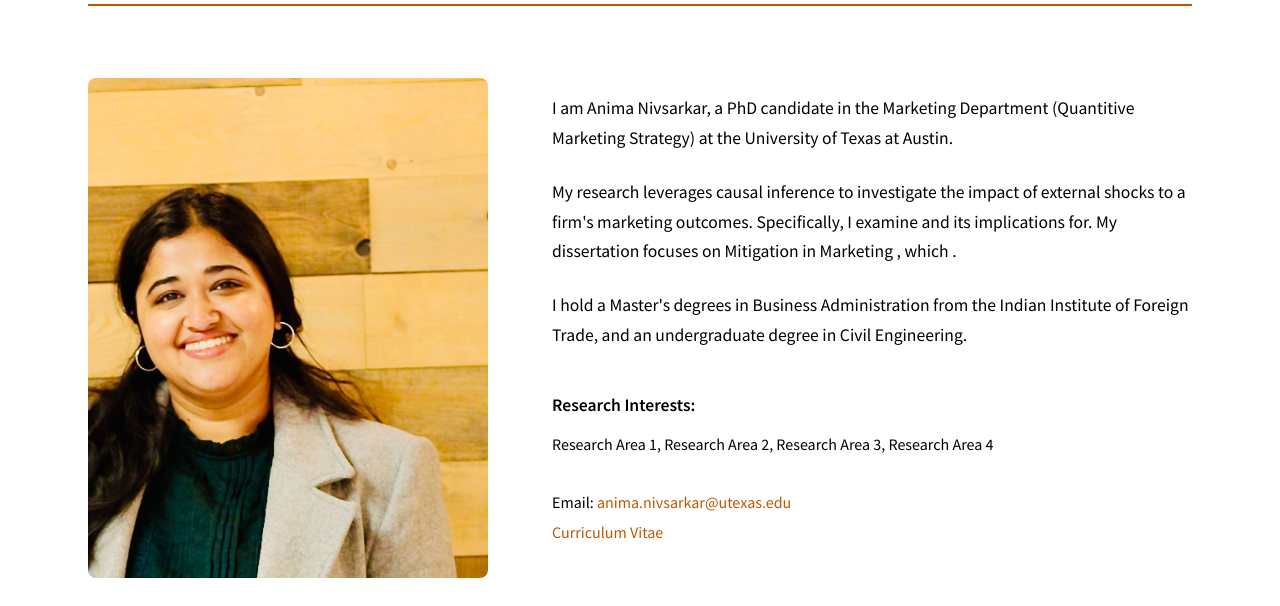
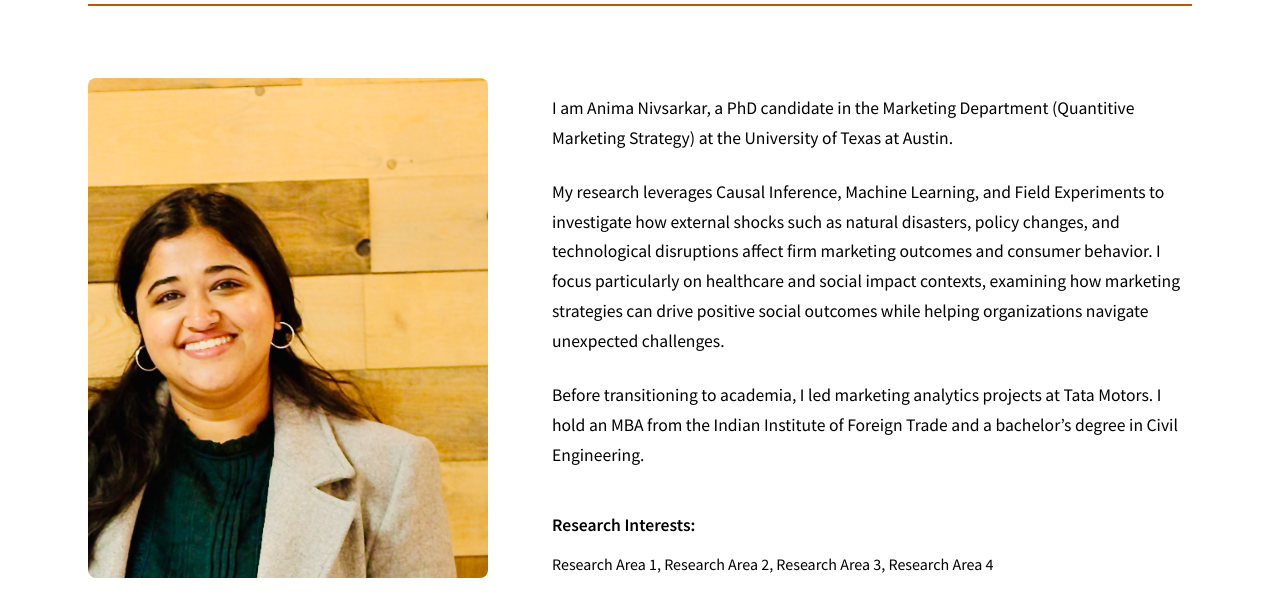
Before and after one commit to anima-nivsarkar/anima-nivsarkar.github.io, a plain HTML site: page index.html in a window 1280 px wide. Shown: the part 121-727 px from the top of the page. Drawn offline with nearby package versions, Linux system fonts and the light colour scheme.

Commit message:
Update index.html

```diff
--- a/index.html
+++ b/index.html
@@ -329,9 +329,9 @@
                     <div class="intro-text">
                         <p>I am Anima Nivsarkar, a PhD candidate in the Marketing Department (Quantitive Marketing Strategy) at the University of Texas at Austin.</p>
 
-                        <p>My research leverages causal inference to investigate the impact of external shocks to a firm's marketing outcomes. Specifically, I examine and its implications for. My dissertation focuses on Mitigation in Marketing , which .</p>
+                        <p>My research leverages Causal Inference, Machine Learning, and Field Experiments to investigate how external shocks such as natural disasters, policy changes, and technological disruptions affect firm marketing outcomes and consumer behavior. I focus particularly on healthcare and social impact contexts, examining how marketing strategies can drive positive social outcomes while helping organizations navigate unexpected challenges.</p>
 
-                        <p> I hold a Master's degrees in Business Administration from the Indian Institute of Foreign Trade, and an undergraduate degree in Civil Engineering.</p>
+                        <p> Before transitioning to academia, I led marketing analytics projects at Tata Motors. I hold an MBA from the Indian Institute of Foreign Trade and a bachelor’s degree in Civil Engineering.</p>
                     </div>
 
                     <div class="info-section">
```
